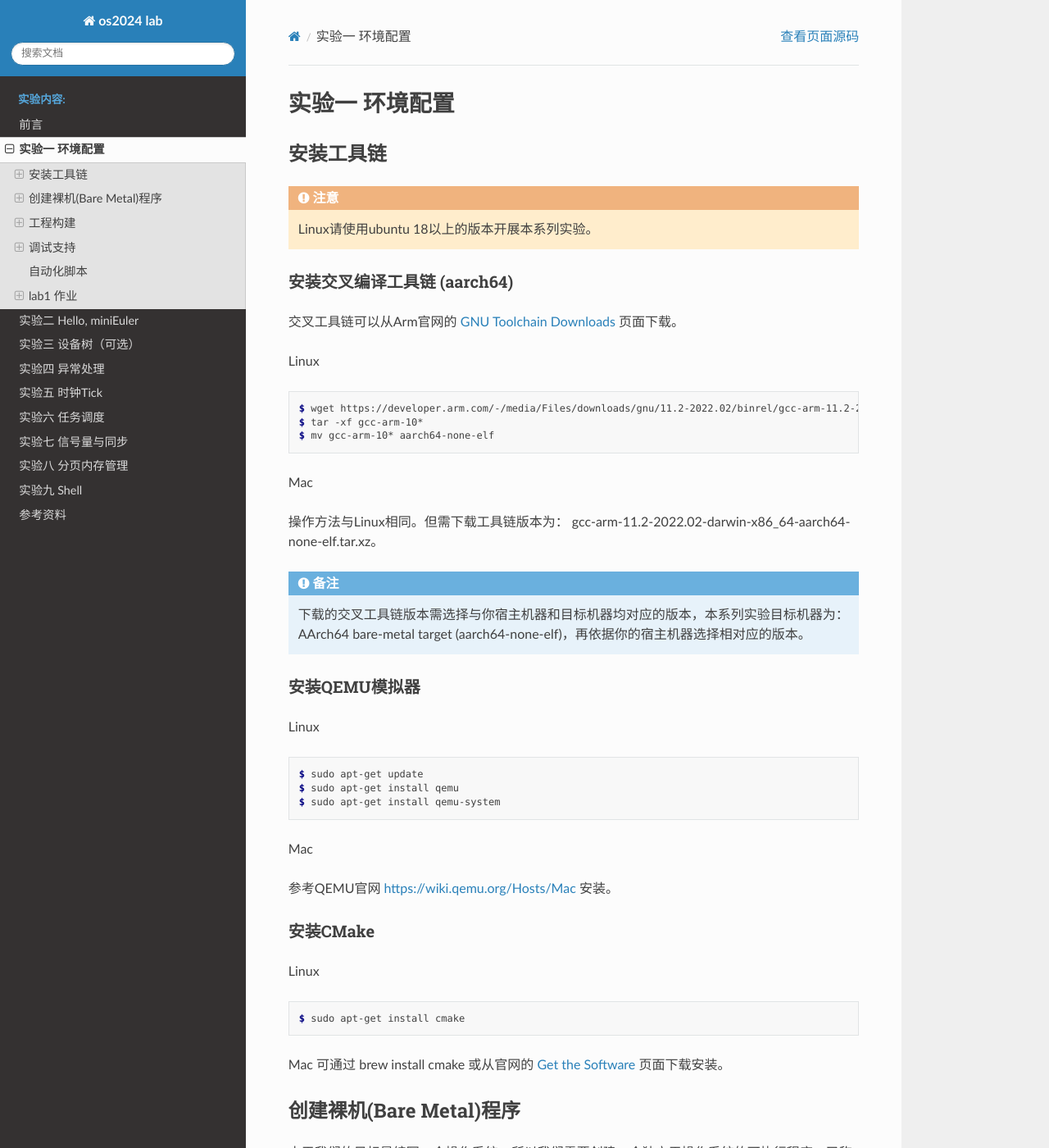
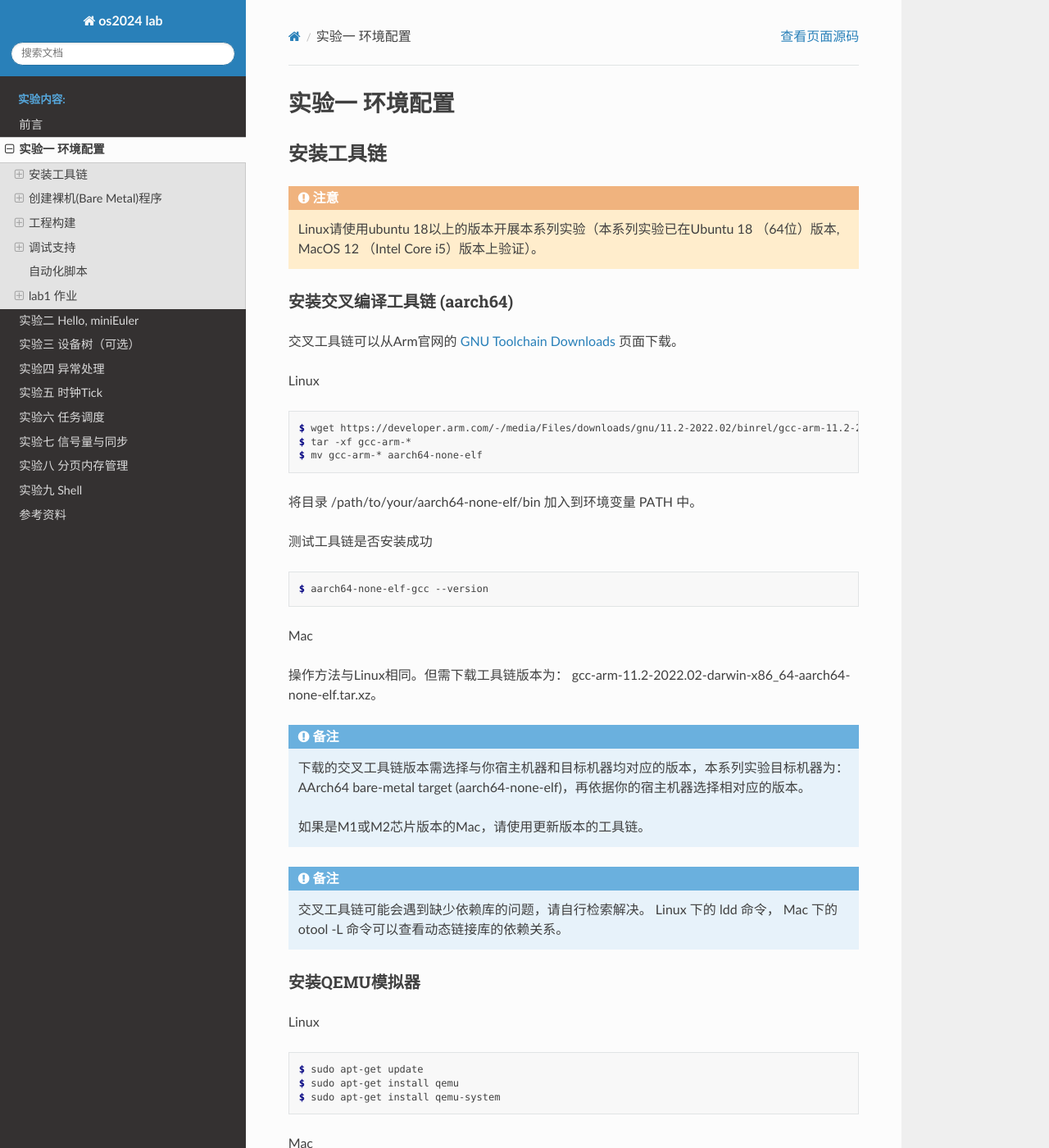
Before and after one commit to ruiatgithub/os2024, a Sphinx documentation site: the page built from source/lab1/index.rst, in a window 1280 px wide and 1400 px high. Shown: the whole window at 82% size. Built offline with Sphinx 7.4.7 and the Read the Docs theme 2.0.0, drawn with Linux system fonts in a browser that asks for light colours; pages that are not in the unit, such as notebooks, are missing from menus; some of the changed text lies outside the part shown.

Commit message:
FIX: 完善实验一

```diff
--- a/source/lab1/index.rst
+++ b/source/lab1/index.rst
@@ -6,7 +6,7 @@
 
 .. attention::
 
-	Linux请使用ubuntu 18以上的版本开展本系列实验。
+	Linux请使用ubuntu 18以上的版本开展本系列实验（本系列实验已在Ubuntu 18 （64位）版本, MacOS 12 （Intel Core i5）版本上验证）。
 
 安装交叉编译工具链 (aarch64)
 ^^^^^^^^^^^^^^^^^^^^^^^^^^^^^^^^
@@ -18,8 +18,16 @@ Linux
 .. code-block:: console
 
 	$ wget https://developer.arm.com/-/media/Files/downloads/gnu/11.2-2022.02/binrel/gcc-arm-11.2-2022.02-x86_64-aarch64-none-elf.tar.xz
-	$ tar -xf gcc-arm-10*
-	$ mv gcc-arm-10* aarch64-none-elf
+	$ tar -xf gcc-arm-*
+	$ mv gcc-arm-* aarch64-none-elf
+
+将目录 /path/to/your/aarch64-none-elf/bin 加入到环境变量 PATH 中。
+
+测试工具链是否安装成功
+
+.. code-block:: console
+
+    $ aarch64-none-elf-gcc --version
 
 
 Mac
@@ -29,6 +37,11 @@ Mac
 .. note::
     下载的交叉工具链版本需选择与你宿主机器和目标机器均对应的版本，本系列实验目标机器为： AArch64 bare-metal target (aarch64-none-elf)，再依据你的宿主机器选择相对应的版本。
 
+
+    如果是M1或M2芯片版本的Mac，请使用更新版本的工具链。
+
+.. note::
+    交叉工具链可能会遇到缺少依赖库的问题，请自行检索解决。 Linux 下的 ldd 命令， Mac 下的 otool -L 命令可以查看动态链接库的依赖关系。
 
 安装QEMU模拟器
 ^^^^^^^^^^^^^^^^^^^^^^^^^^^
@@ -460,8 +473,9 @@ GDB简单调试方法
 - 修改寄存器内容。-exec set $x24 = 0x5
 - 修改指定内存位置的内容。-exec set {int}0x4000000 = 0x1 或者 -exec set *((int *) 0x4000000) = 0x1
 - 修改指定MMIO 寄存器的内容。 -exec set *((volatile int *) 0x08010004) = 0x1
+- 退出调试 -exec q
 
-总之，可以通过 -exec这种方式可以执行所有的 gdb调试指令。
+总之，可以通过 -exec这种方式可以执行所有的 gdb 调试指令。
 
 
 .. hint::
@@ -520,15 +534,17 @@ runMiniEuler.sh
 lab1 作业
 --------------------------
 
+完成下列实验，并撰写实验报告。
+
 作业1
 ^^^^^^^^^^^^^^^^^^^^^^^^^^
 
 商业操作系统都有复杂的构建系统，试简要分析 UniProton 的构建系统。
 
+.. hint::
+    UniProton 通过在根目录下执行 python build.py m4 （m4是指目标平台，还有如hi3093等）进行构建，所以构建系统的分析可从 build.py 入手进行。
+
 作业2
 ^^^^^^^^^^^^^^^^^^^^^^^^^^
 
-学习调试任务
-
-.. hint::
-    UniProton 通过在根目录下执行 python build.py m4 （m4是指目标平台，还有如hi3093等）进行构建，所以构建系统的分析可从 build.py 入手进行。
+学习如何调试项目。
```
